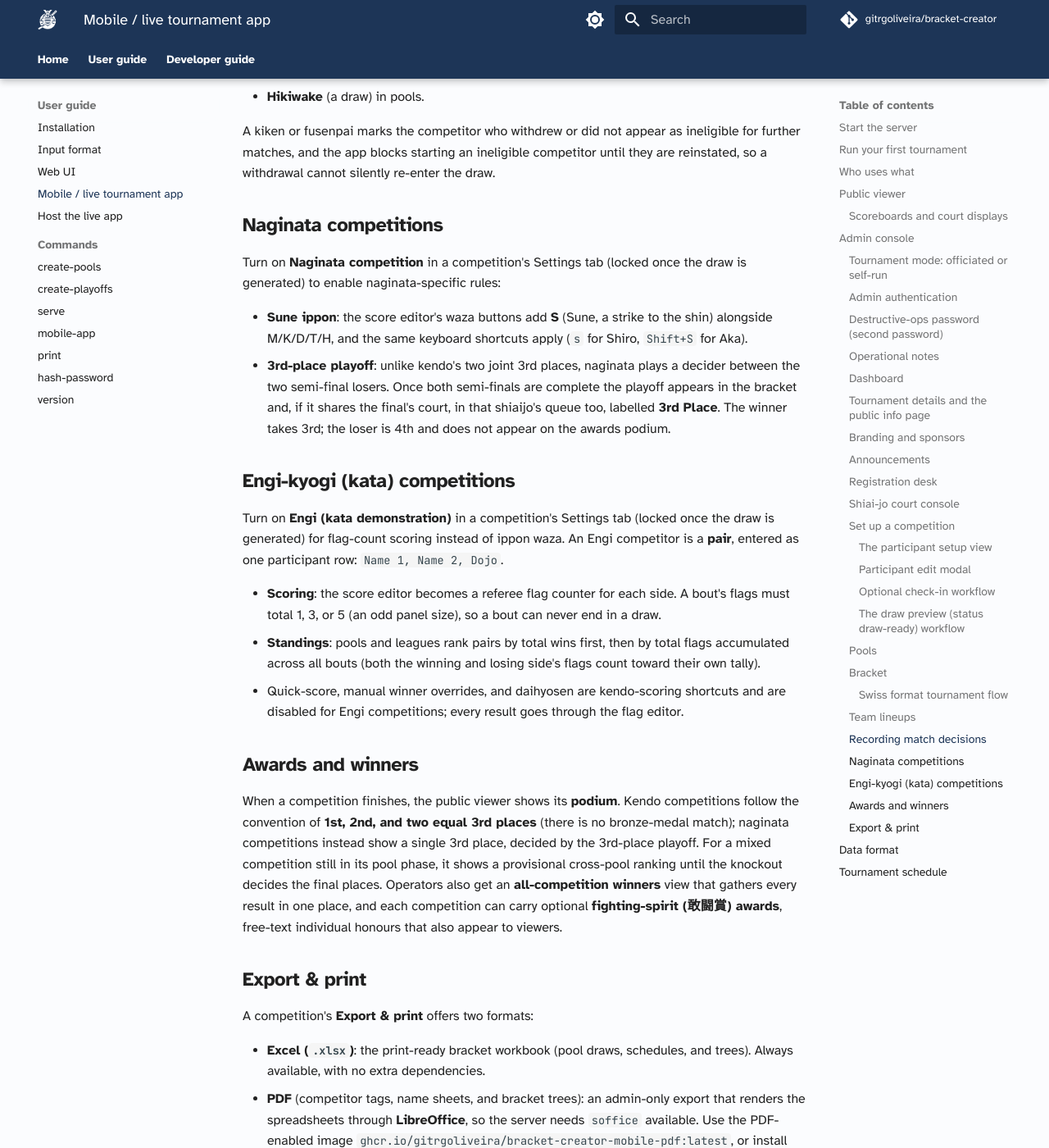
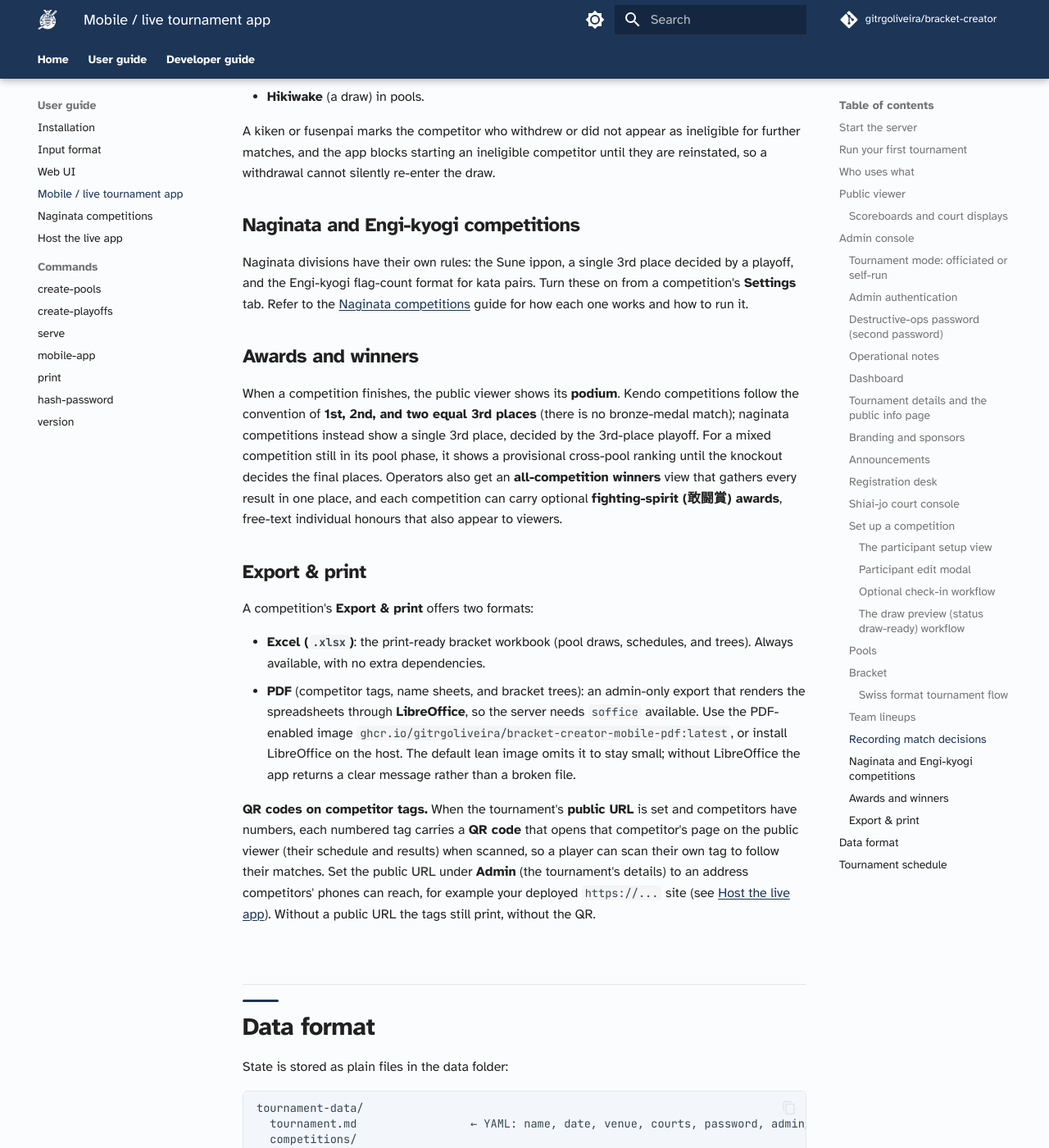
Before and after one commit to gitrgoliveira/bracket-creator, an MkDocs documentation site: the page built from docs/user-guide/mobile-app.md, in a window 1280 px wide and 1400 px high, scrolled down 20035 px. Shown: the whole window at 82% size. Built offline with MkDocs 1.6.1 and Material for MkDocs 9.7.7, drawn with Linux system fonts in a browser that asks for light colours; comment, search, counter and statistics services are not loaded.

Commit message:
docs(mp-pvka): add Naginata competitions user-guide page
Adds a dedicated user-guide page for naginata tournaments (Sune ippon, the
single 3rd-place playoff, and Engi-kyogi flag scoring), wires it into the nav
after "Mobile / live tournament app", and trims the two overlapping Naginata
and Engi subsections in mobile-app.md to a one-line pointer so the new page is
the single source of truth.

Closes mp-pvka

Co-Authored-By: Claude Opus 4.8 <noreply@anthropic.com>

```diff
--- a/docs/user-guide/mobile-app.md
+++ b/docs/user-guide/mobile-app.md
@@ -308,20 +308,13 @@ Not every bout is decided on points. The score editor records the kendo outcomes
 
 A kiken or fusenpai marks the competitor who withdrew or did not appear as ineligible for further matches, and the app blocks starting an ineligible competitor until they are reinstated, so a withdrawal cannot silently re-enter the draw.
 
-### Naginata competitions
+### Naginata and Engi-kyogi competitions
 
-Turn on **Naginata competition** in a competition's Settings tab (locked once the draw is generated) to enable naginata-specific rules:
-
-- **Sune ippon**: the score editor's waza buttons add **S** (Sune, a strike to the shin) alongside M/K/D/T/H, and the same keyboard shortcuts apply (`s` for Shiro, `Shift+S` for Aka).
-- **3rd-place playoff**: unlike kendo's two joint 3rd places, naginata plays a decider between the two semi-final losers. Once both semi-finals are complete the playoff appears in the bracket and, if it shares the final's court, in that shiaijo's queue too, labelled **3rd Place**. The winner takes 3rd; the loser is 4th and does not appear on the awards podium.
-
-### Engi-kyogi (kata) competitions
-
-Turn on **Engi (kata demonstration)** in a competition's Settings tab (locked once the draw is generated) for flag-count scoring instead of ippon waza. An Engi competitor is a **pair**, entered as one participant row: `Name 1, Name 2, Dojo`.
-
-- **Scoring**: the score editor becomes a referee flag counter for each side. A bout's flags must total 1, 3, or 5 (an odd panel size), so a bout can never end in a draw.
-- **Standings**: pools and leagues rank pairs by total wins first, then by total flags accumulated across all bouts (both the winning and losing side's flags count toward their own tally).
-- Quick-score, manual winner overrides, and daihyosen are kendo-scoring shortcuts and are disabled for Engi competitions; every result goes through the flag editor.
+Naginata divisions have their own rules: the Sune ippon, a single 3rd place
+decided by a playoff, and the Engi-kyogi flag-count format for kata pairs. Turn
+these on from a competition's **Settings** tab. Refer to the
+[Naginata competitions](naginata.md) guide for how each one works and how to run
+it.
 
 ### Awards and winners
 
--- a/mkdocs.yaml
+++ b/mkdocs.yaml
@@ -81,6 +81,7 @@ nav:
       - Input format: user-guide/input-format.md
       - Web UI: user-guide/web-ui.md
       - Mobile / live tournament app: user-guide/mobile-app.md
+      - Naginata competitions: user-guide/naginata.md
       - Host the live app: user-guide/hosting.md
       - Commands:
           - create-pools: user-guide/commands/create-pools.md
```
Also changed, not shown: docs/user-guide/naginata.md (added, +104 -0 lines).
